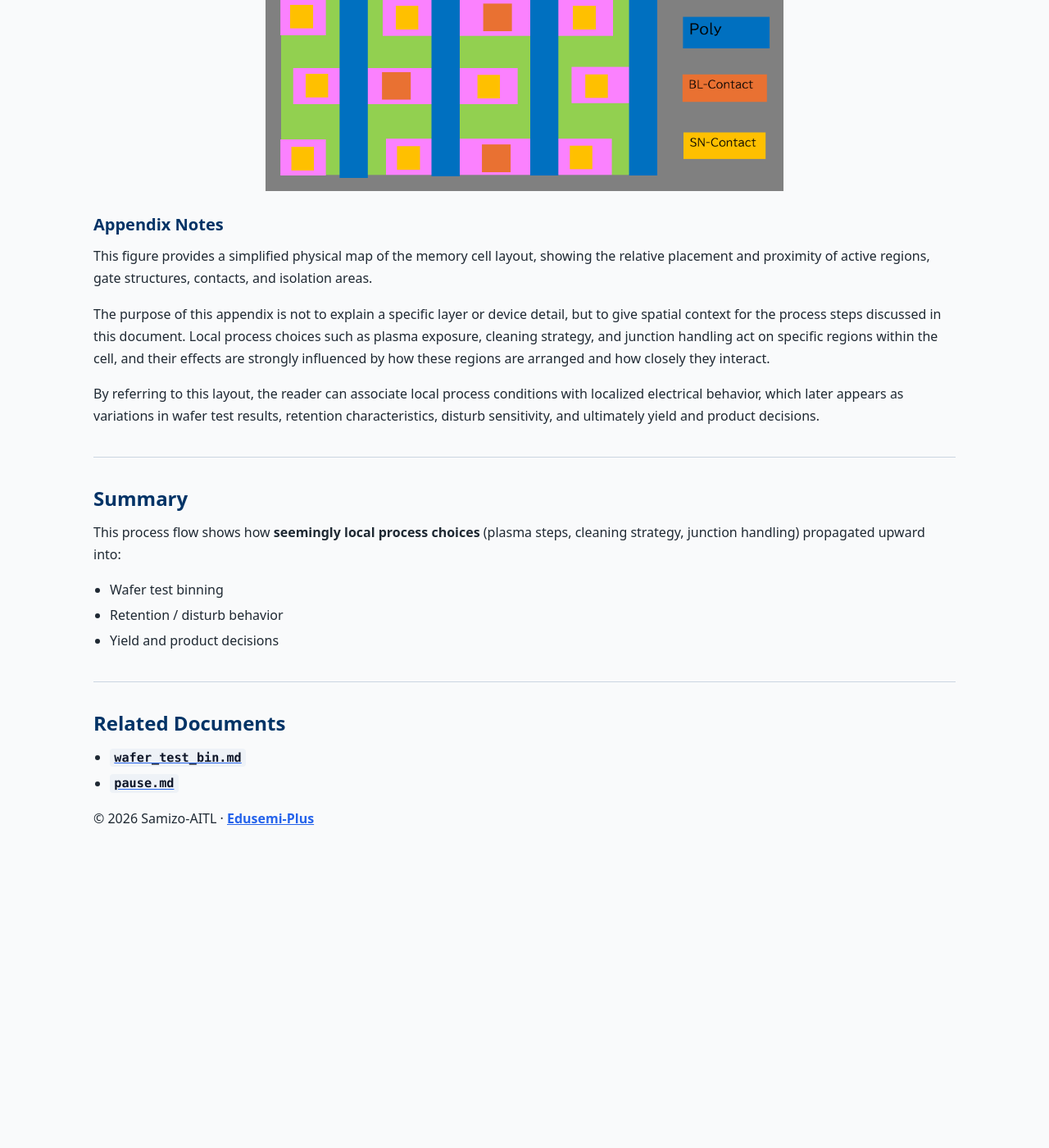
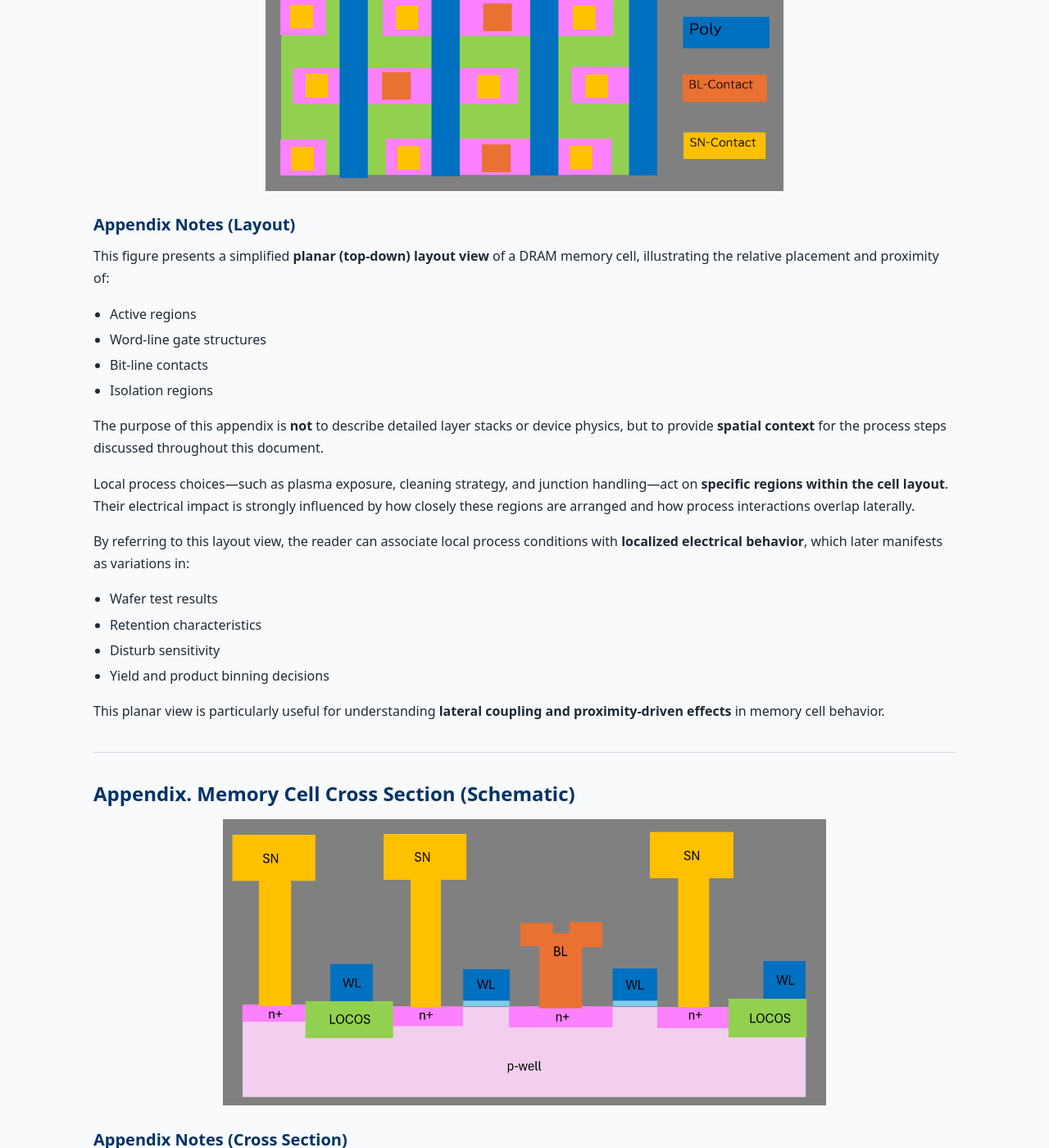
Before and after one commit to Samizo-AITL/Edusemi-Plus, a Jekyll site: the page built from archive/legacy/dram_025um/process_flow.md, in a window 1280 px wide and 1400 px high, scrolled down 3084 px. Shown: the whole window at 82% size. Built offline with Jekyll 4.4.1, drawn with Linux system fonts in a browser that asks for light colours; before the commit the page ends 4113 px from its top, so only the background shows below that; some of the changed text lies outside the part shown.

Commit message:
Update process_flow.md

```diff
--- a/archive/legacy/dram_025um/process_flow.md
+++ b/archive/legacy/dram_025um/process_flow.md
@@ -116,7 +116,7 @@ Pause Refresh failures at high temperature.
 
 ---
 
-## Appendix. Memory Cell Layout
+## Appendix. Memory Cell Layout (Planar View)
 
 <p align="center">
   <img
@@ -124,26 +124,95 @@ Pause Refresh failures at high temperature.
     width="60%">
 </p>
 
-### Appendix Notes
+### Appendix Notes (Layout)
 
-This figure provides a simplified physical map of the memory cell layout,
-showing the relative placement and proximity of active regions,
-gate structures, contacts, and isolation areas.
+This figure presents a simplified **planar (top-down) layout view** of a DRAM memory cell,
+illustrating the relative placement and proximity of:
 
-The purpose of this appendix is not to explain a specific layer or device detail,
-but to give spatial context for the process steps discussed in this document.
-Local process choices such as plasma exposure,
-cleaning strategy, and junction handling
-act on specific regions within the cell,
-and their effects are strongly influenced by
-how these regions are arranged and how closely they interact.
+- Active regions
+- Word-line gate structures
+- Bit-line contacts
+- Isolation regions
 
-By referring to this layout,
+The purpose of this appendix is **not** to describe detailed layer stacks or device physics,
+but to provide **spatial context** for the process steps discussed throughout this document.
+
+Local process choices—such as plasma exposure,
+cleaning strategy, and junction handling—act on
+**specific regions within the cell layout**.
+Their electrical impact is strongly influenced by
+how closely these regions are arranged
+and how process interactions overlap laterally.
+
+By referring to this layout view,
 the reader can associate local process conditions
-with localized electrical behavior,
-which later appears as variations in wafer test results,
-retention characteristics, disturb sensitivity,
-and ultimately yield and product decisions.
+with **localized electrical behavior**,
+which later manifests as variations in:
+
+- Wafer test results
+- Retention characteristics
+- Disturb sensitivity
+- Yield and product binning decisions
+
+This planar view is particularly useful for understanding
+**lateral coupling and proximity-driven effects**
+in memory cell behavior.
+
+---
+
+## Appendix. Memory Cell Cross Section (Schematic)
+
+<p align="center">
+  <img
+    src="https://samizo-aitl.github.io/Edusemi-Plus/archive/legacy/figs/mc_cross_section.png"
+    width="70%">
+</p>
+
+### Appendix Notes (Cross Section)
+
+This schematic illustrates a reconstructed **cross-sectional (vertical) view**
+of a representative **0.25µm-generation DRAM memory cell**,
+highlighting the relative vertical relationships among:
+
+- Active regions (n⁺ diffusion formed in p-well)
+- Word-line (WL) gate stack
+- Bit-line (BL) contact
+- Storage node (SN)
+- LOCOS-based isolation structure
+
+This figure is **not a foundry-exact device profile**.
+Instead, it serves as an abstracted physical model
+intended to support understanding of
+**process–failure causality** observed in this technology generation.
+
+Key process sensitivities discussed in this document
+can be mapped onto this vertical structure as follows:
+
+- **Gate etch and plasma exposure**
+  → Junction damage beneath WL edges,
+     leading to increased leakage and retention degradation
+
+- **Contact etch and post-cleaning steps**
+  → Leakage paths formed between n⁺ diffusion and bit-line contacts
+
+- **LOCOS edge geometry and field-oxide stress**
+  → Local electric-field enhancement contributing to disturb-related failures
+
+By correlating this cross-sectional view
+with the process flow steps,
+readers can more clearly understand how
+**localized physical damage mechanisms**
+propagate upward into system-level phenomena such as:
+
+- Retention loss
+- Pause refresh failures
+- Yield excursions
+
+Together with the layout-based appendix,
+this cross-sectional view provides a **depth-wise perspective**
+that complements the planar analysis,
+allowing both lateral and vertical process sensitivities
+to be examined in a unified manner.
 
 ---
 
```
